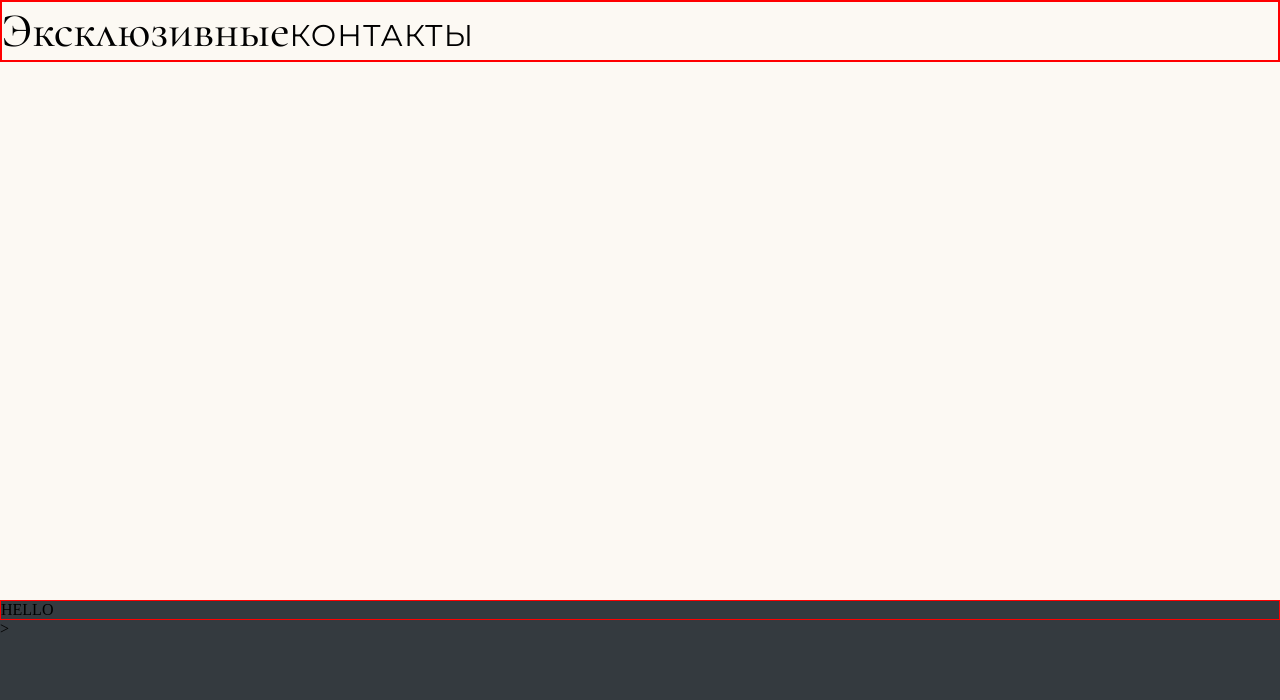
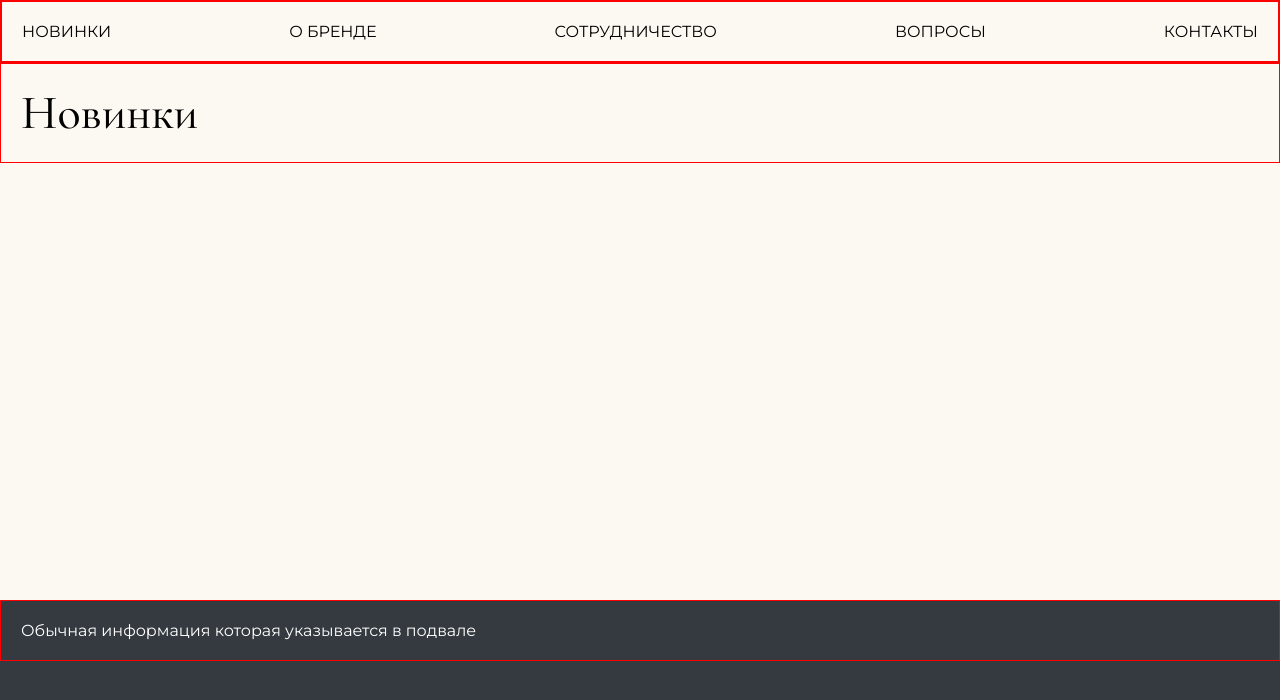
Before and after one commit to AlexanderMorugin/nuxt-uveliropt-madde, a Nuxt app: page /news in a window 1280 px wide. Shown: the top 700 px of the page. Built offline with nearby package versions, Linux system fonts and the light colour scheme.

Commit message:
начал делать шапку

```diff
--- a/assets/main.css
+++ b/assets/main.css
@@ -10,7 +10,11 @@
 
   --white-primary: #ffffff;
 
-  --grey-primary: #f4f4f4;
+  --black-primary: #000000;
+
+  --grey-dark-primary: #343a3f;
+
+  /* --grey-primary: #f4f4f4;
   --grey-secondary: #d4d9dd;
   --grey-thirdary: #f3f3f3;
 
@@ -23,14 +27,23 @@
 
   --blue-primary: #4888ff;
 
-  --brown-primary: #cdbecd;
+  --brown-primary: #cdbecd; */
 }
 
-* {
+*,
+*::before,
+*::after,
+button,
+ul,
+li {
   box-sizing: border-box;
   margin: 0;
   padding: 0;
   font-weight: normal;
+  background: none;
+  border: none;
+  list-style: none;
+  text-decoration: none;
 }
 
 body {
@@ -43,10 +56,3 @@ body {
   /* min-height: 100vh; */
   /* overflow-x: hidden; */
 }
-
-/* .container {
-  width: 100%;
-  max-width: 1440px;
-  margin: 0 auto;
-  border: 1px solid red;
-} */
--- a/components/footer/footer.vue
+++ b/components/footer/footer.vue
@@ -1,6 +1,7 @@
 <template>
   <footer class="footer">
-    <LayoutMainContainer>HELLO</LayoutMainContainer>>
+    <LayoutMainContainer>
+      <span class="footer__text">Обычная информация которая указывается в подвале</span></LayoutMainContainer>
   </footer>
 </template>
 
@@ -10,4 +11,10 @@
   height: 200px;
   background: var(--grey-dark-primary);
 }
+.footer__text {
+  font-family: 'Montserrat-Regular';
+  font-size: 16px;
+  color: var(--white-primary);
+
+}
 </style>
--- a/components/header/header.vue
+++ b/components/header/header.vue
@@ -1,11 +1,20 @@
 <template>
   <header class="header">
     <LayoutMainContainer>
-      <NuxtLink to="/" class="link1">Эксклюзивные</NuxtLink>
-      <NuxtLink to="/contact" class="link2">КОНТАКТЫ</NuxtLink>
+      <ul class="header__nav">
+        <li v-for="item in headerNav" :key="item.id">
+          <NuxtLink :to="item.route" class="header__link">{{
+            item.title
+          }}</NuxtLink>
+        </li>
+      </ul>
     </LayoutMainContainer>
   </header>
 </template>
+
+<script setup>
+import { headerNav } from '@/mock/header-nav';
+</script>
 
 <style scoped>
 .header {
@@ -15,17 +24,15 @@
   width: 100%;
   border: 1px solid red;
 }
-.link1 {
-  font-family: 'CormorantGaramond-Medium';
-  font-size: 48px;
-  color: black;
-  text-decoration: none;
+.header__nav {
+  display: flex;
+  justify-content: space-between;
+  align-items: center;
 }
-.link2 {
+.header__link {
   font-family: 'Montserrat-Regular';
-  letter-spacing: 1px;
-  font-size: 30px;
-  color: black;
-  text-decoration: none;
+  font-size: 16px;
+  color: var(--black-primary);
+  text-transform: uppercase;
 }
 </style>
--- a/components/layout/mainContainer.vue
+++ b/components/layout/mainContainer.vue
@@ -6,9 +6,13 @@
 
 <style scoped>
 .main-container {
-    width: 100%;
+  width: 100%;
   max-width: 1440px;
   margin: 0 auto;
+  padding-top: 20px;
+  padding-bottom: 20px;
+  padding-left: 20px;
+  padding-right: 20px;
   border: 1px solid red;
 }
 </style>
--- /dev/null
+++ b/mock/header-nav.ts
@@ -0,0 +1,7 @@
+export const headerNav = [
+  {id: 1, title: 'Новинки', route: '/news'},
+  {id: 2, title: 'О бренде', route: '/about'},
+  {id: 3, title: 'Сотрудничество', route: '/cooperation'},
+  {id: 4, title: 'Вопросы', route: '/questions'},
+  {id: 5, title: 'Контакты', route: '/contacts'},
+]
--- /dev/null
+++ b/pages/about.vue
@@ -0,0 +1,5 @@
+<template>
+  <LayoutMainContainer>
+    <PageTitle title="О бренде" />
+  </LayoutMainContainer>
+</template>
--- a/pages/contact.vue
+++ /dev/null
@@ -1,4 +0,0 @@
-<template>
-  <h1>CONTACT</h1>
-    <NuxtLink to="/">Main Page</NuxtLink>
-</template>
--- /dev/null
+++ b/pages/contacts.vue
@@ -0,0 +1,5 @@
+<template>
+  <LayoutMainContainer>
+    <PageTitle title="Контакты" />
+  </LayoutMainContainer>
+</template>
--- /dev/null
+++ b/pages/cooperation.vue
@@ -0,0 +1,5 @@
+<template>
+  <LayoutMainContainer>
+    <PageTitle title="Сотрудничество" />
+  </LayoutMainContainer>
+</template>
--- /dev/null
+++ b/pages/news.vue
@@ -0,0 +1,5 @@
+<template>
+  <LayoutMainContainer>
+    <PageTitle title="Новинки" />
+  </LayoutMainContainer>
+</template>
--- /dev/null
+++ b/pages/questions.vue
@@ -0,0 +1,5 @@
+<template>
+  <LayoutMainContainer>
+    <PageTitle title="Вопросы" />
+  </LayoutMainContainer>
+</template>
```
Also changed, not shown: public/icons/icon-button-menu.svg (added).
